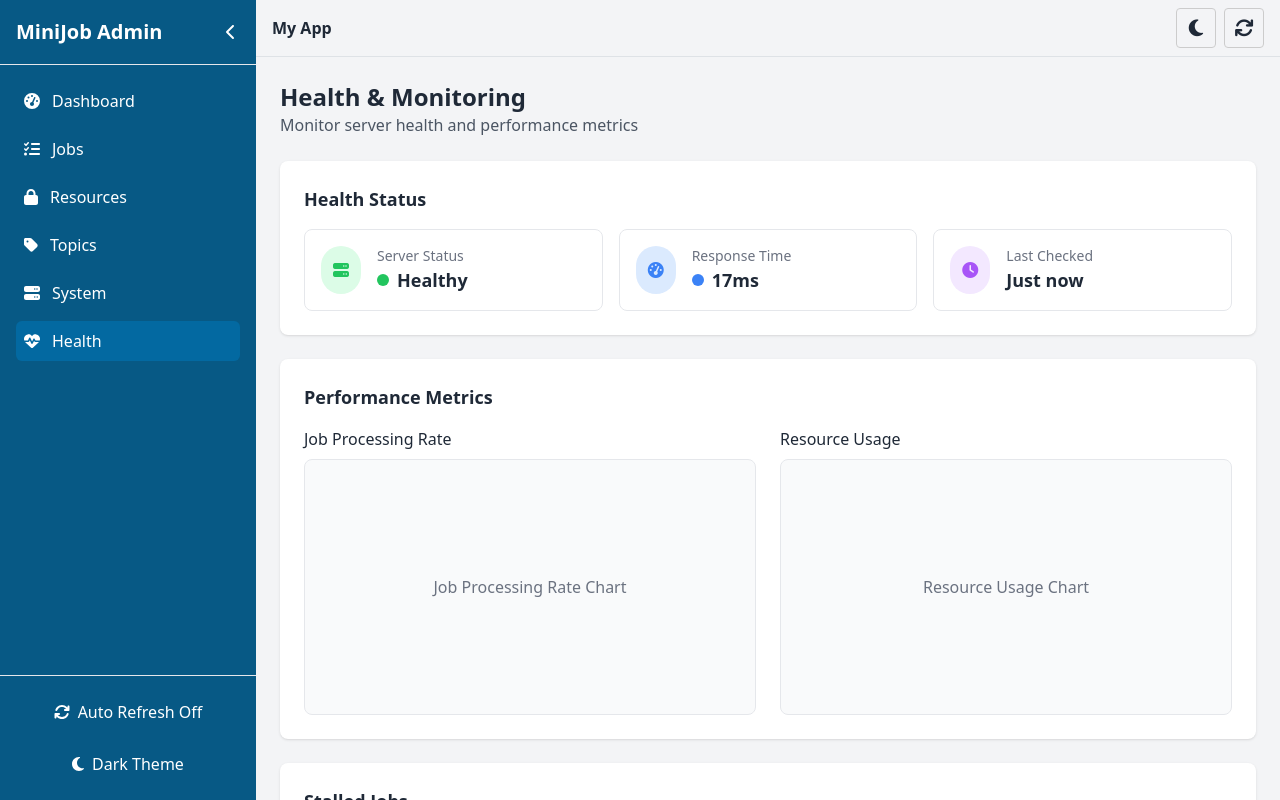
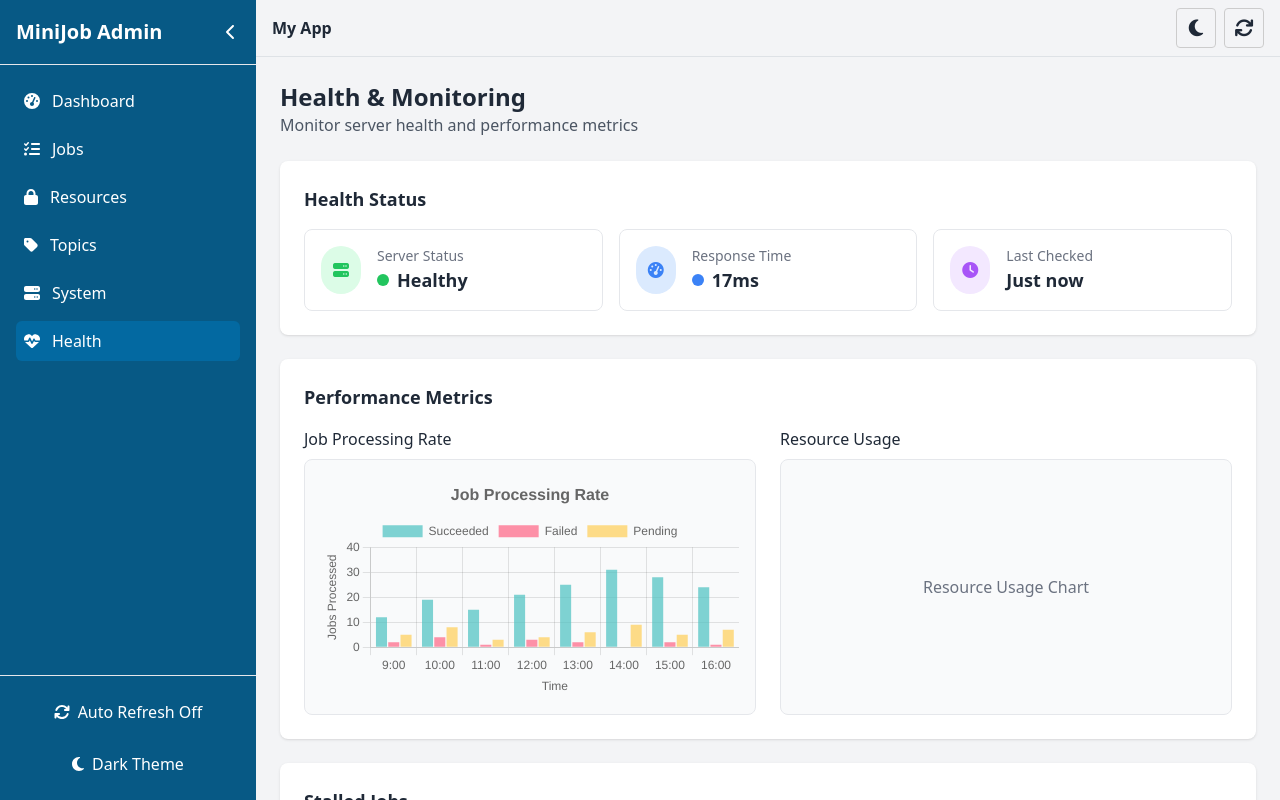
Before and after one commit to nbigot/minijob-admin, a Vue app: page /health in a window 1280 px wide. Built offline with nearby package versions, Linux system fonts and the light colour scheme.

Commit message:
feat: add JobProcessingChart component and integrate with Health view for job processing metrics

```diff
--- a/package.json
+++ b/package.json
@@ -14,7 +14,9 @@
     "@fortawesome/free-regular-svg-icons": "^6.4.0",
     "@fortawesome/free-solid-svg-icons": "^6.4.0",
     "@fortawesome/vue-fontawesome": "^3.0.3",
+    "chart.js": "^4.4.9",
     "vue": "^3.3.4",
+    "vue-chartjs": "^5.3.2",
     "vue-router": "^4.2.4"
   },
   "devDependencies": {
--- /dev/null
+++ b/src/components/JobProcessingChart.vue
@@ -0,0 +1,187 @@
+<template>
+  <div class="w-full h-full">
+    <Bar
+      :options="chartOptions"
+      :data="chartData"
+      :chart-id="chartId"
+      :dataset-id-key="datasetIdKey"
+      :plugins="plugins"
+      :css-classes="cssClasses"
+      :styles="styles"
+      :width="width"
+      :height="height"
+    />
+  </div>
+</template>
+
+<script>
+import { Bar } from 'vue-chartjs'
+import {
+  Chart as ChartJS,
+  Title,
+  Tooltip,
+  Legend,
+  BarElement,
+  CategoryScale,
+  LinearScale
+} from 'chart.js'
+
+ChartJS.register(
+  Title,
+  Tooltip,
+  Legend,
+  BarElement,
+  CategoryScale,
+  LinearScale
+)
+
+export default {
+  name: 'JobProcessingChart',
+  components: { Bar },
+  props: {
+    chartId: {
+      type: String,
+      default: 'job-processing-chart'
+    },
+    datasetIdKey: {
+      type: String,
+      default: 'label'
+    },
+    width: {
+      type: Number,
+      default: 400
+    },
+    height: {
+      type: Number,
+      default: 400
+    },
+    cssClasses: {
+      default: '',
+      type: String
+    },
+    styles: {
+      type: Object,
+      default: () => {}
+    },
+    plugins: {
+      type: Array,
+      default: () => []
+    },
+    jobData: {
+      type: Object,
+      required: true
+    }
+  },
+  data() {
+    return {
+      chartData: {
+        labels: [],
+        datasets: []
+      },
+      chartOptions: {
+        responsive: true,
+        maintainAspectRatio: false,
+        plugins: {
+          legend: {
+            position: 'top',
+          },
+          title: {
+            display: true,
+            text: 'Job Processing Rate',
+            font: {
+              size: 16
+            }
+          },
+          tooltip: {
+            callbacks: {
+              label: (context) => `${context.dataset.label}: ${context.formattedValue} jobs`
+            }
+          }
+        },
+        scales: {
+          y: {
+            beginAtZero: true,
+            title: {
+              display: true,
+              text: 'Jobs Processed'
+            }
+          },
+          x: {
+            title: {
+              display: true,
+              text: 'Time'
+            }
+          }
+        }
+      }
+    }
+  },
+  watch: {
+    jobData: {
+      handler(newData) {
+        this.updateChartData(newData);
+      },
+      deep: true
+    }
+  },
+  mounted() {
+    // Initialize with empty data if jobData is not provided
+    this.updateChartData(this.jobData);
+  },
+  methods: {
+    updateChartData(data) {
+      if (!data) {
+        // If data is undefined, set default empty data
+        this.chartData = {
+          labels: [],
+          datasets: [
+            {
+              label: 'Succeeded',
+              backgroundColor: 'rgba(75, 192, 192, 0.7)',
+              data: []
+            },
+            {
+              label: 'Failed',
+              backgroundColor: 'rgba(255, 99, 132, 0.7)',
+              data: []
+            },
+            {
+              label: 'Pending',
+              backgroundColor: 'rgba(255, 206, 86, 0.7)',
+              data: []
+            }
+          ]
+        };
+        return;
+      }
+
+      // Use a safer approach to access data properties
+      const labels = Array.isArray(data.labels) ? data.labels : [];
+      const succeeded = Array.isArray(data.succeeded) ? data.succeeded : [];
+      const failed = Array.isArray(data.failed) ? data.failed : [];
+      const pending = Array.isArray(data.pending) ? data.pending : [];
+
+      this.chartData = {
+        labels: labels,
+        datasets: [
+          {
+            label: 'Succeeded',
+            backgroundColor: 'rgba(75, 192, 192, 0.7)',
+            data: succeeded
+          },
+          {
+            label: 'Failed',
+            backgroundColor: 'rgba(255, 99, 132, 0.7)',
+            data: failed
+          },
+          {
+            label: 'Pending',
+            backgroundColor: 'rgba(255, 206, 86, 0.7)',
+            data: pending
+          }
+        ]
+      }
+    }
+  }
+}
+</script>
--- a/src/views/Health.vue
+++ b/src/views/Health.vue
@@ -59,8 +59,8 @@
       <div class="grid grid-cols-1 md:grid-cols-2 gap-6">
         <div>
           <h4 class="font-medium text-gray-800 mb-2 dark:text-gray-200">Job Processing Rate</h4>
-          <div class="h-64 bg-gray-50 rounded-lg border border-gray-200 dark:bg-gray-700 dark:border-gray-600 p-4 flex items-center justify-center">
-            <p class="text-gray-500 dark:text-gray-300">Job Processing Rate Chart</p>
+          <div class="h-64 bg-gray-50 rounded-lg border border-gray-200 dark:bg-gray-700 dark:border-gray-600 p-4">
+            <JobProcessingChart :job-data="jobProcessingData" />
           </div>
         </div>
         <div>
@@ -181,9 +181,13 @@
 </template>
 
 <script>
+import JobProcessingChart from '../components/JobProcessingChart.vue';
 
 export default {
   name: 'Health',
+  components: {
+    JobProcessingChart
+  },
   data() {
     return {
       systemInfo: {
@@ -219,11 +223,55 @@ export default {
           created: '2023-05-14 08:15:22',
           duration: '1d 6h 40m'
         }
-      ]
+      ],
+      jobProcessingData: {
+        labels: ['8:00', '9:00', '10:00', '11:00', '12:00', '13:00', '14:00', '15:00'],
+        succeeded: [12, 19, 15, 21, 25, 31, 28, 24],
+        failed: [2, 4, 1, 3, 2, 0, 2, 1],
+        pending: [5, 8, 3, 4, 6, 9, 5, 7]
+      },
+      simulationInterval: null
     }
   },
   methods: {
-    // Format server status
+    // Job processing simulation methods
+    startJobProcessingSimulation() {
+      this.simulationInterval = setInterval(() => {
+        // Simulate new data point by removing first point and adding a new one
+        const newLabel = this.getNextHourLabel(this.jobProcessingData.labels[this.jobProcessingData.labels.length - 1]);
+
+        // Create new arrays instead of manipulating the existing ones for reactivity
+        const newLabels = [...this.jobProcessingData.labels.slice(1), newLabel];
+        const newSucceeded = [...this.jobProcessingData.succeeded.slice(1), this.getRandomInt(15, 35)];
+        const newFailed = [...this.jobProcessingData.failed.slice(1), this.getRandomInt(0, 5)];
+        const newPending = [...this.jobProcessingData.pending.slice(1), this.getRandomInt(3, 10)];
+
+        // Update data - using Object.assign to ensure reactivity
+        this.jobProcessingData = {
+          labels: newLabels,
+          succeeded: newSucceeded,
+          failed: newFailed,
+          pending: newPending
+        };
+      }, 5000); // Update every 5 seconds
+    },
+
+    stopJobProcessingSimulation() {
+      if (this.simulationInterval) {
+        clearInterval(this.simulationInterval);
+      }
+    },
+
+    getNextHourLabel(lastLabel) {
+      // Simple simulation to get the next hour
+      const [hour, minute] = lastLabel.split(':').map(Number);
+      const nextHour = (hour + 1) % 24;
+      return `${nextHour}:${minute < 10 ? '0' + minute : minute}`;
+    },
+
+    getRandomInt(min, max) {
+      return Math.floor(Math.random() * (max - min + 1)) + min;
+    },
     formatServerStatus(status) {
       if (!status) return 'Unknown';
 
@@ -298,8 +346,12 @@ export default {
   },
   mounted() {
     // Initialize health monitoring
-    console.log('Health monitoring initialized')
+    console.log('Health monitoring initialized');
     // Add real-time monitoring logic here
+    this.startJobProcessingSimulation();
+  },
+  beforeUnmount() {
+    this.stopJobProcessingSimulation();
   }
 }
 </script>
```
Also changed, not shown: 1 other file (tests, documents, lock files or other folders).
